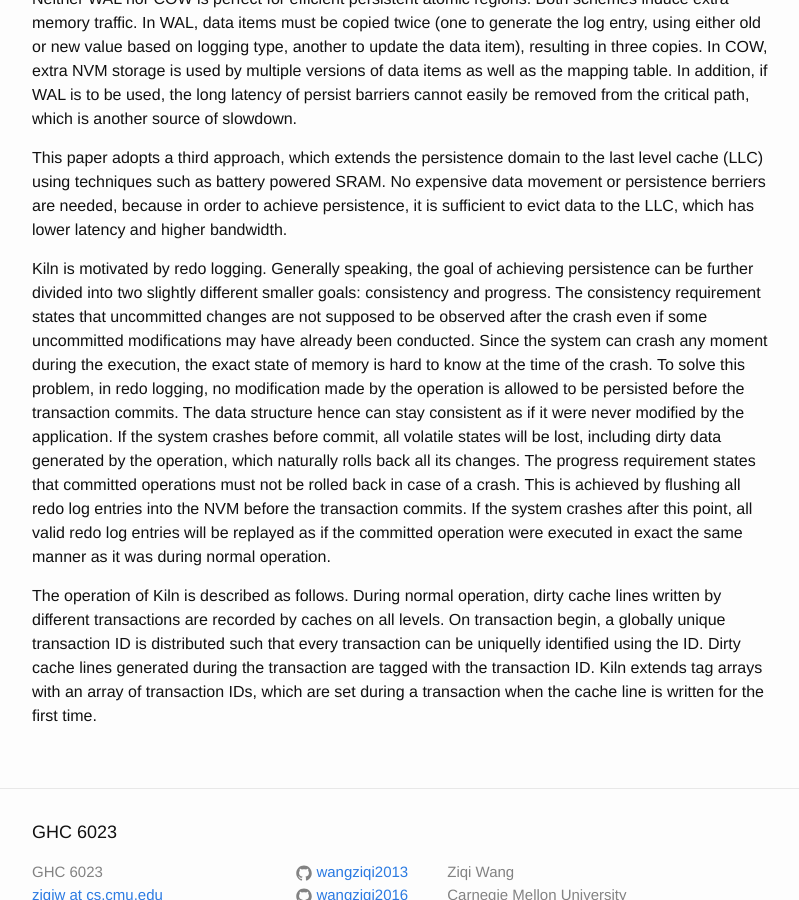
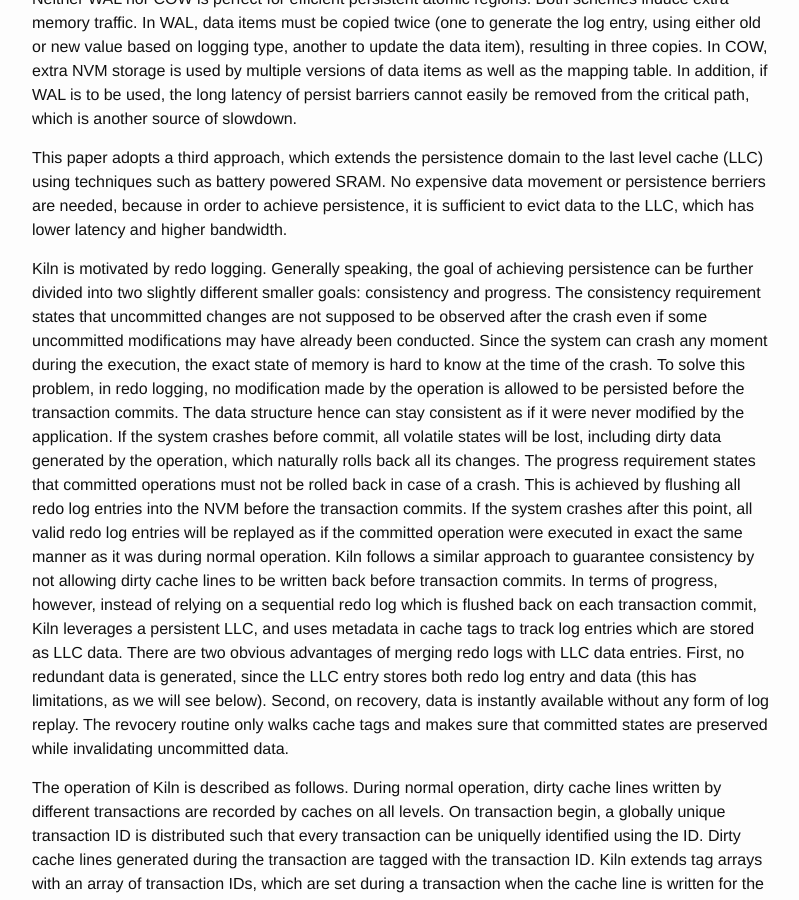
Before and after one commit to wangziqi2013/wangziqi2013.github.io, a Jekyll site: the page built from _posts/2019-02-20-kiln.markdown, in a window 1280 px wide and 900 px high, scrolled down 802 px. Shown: the whole window, without its empty margins (238-1037 px from the left). Built offline with Jekyll 4.4.1, drawn with Linux system fonts in a browser that asks for light colours.

Commit message:
Adding design overview

```diff
--- a/_posts/2019-02-20-kiln.markdown
+++ b/_posts/2019-02-20-kiln.markdown
@@ -34,12 +34,20 @@ persistence, it is sufficient to evict data to the LLC, which has lower latency
 Kiln is motivated by redo logging. Generally speaking, the goal of achieving persistence can be further divided into two
 slightly different smaller goals: consistency and progress. The consistency requirement states that uncommitted changes are
 not supposed to be observed after the crash even if some uncommitted modifications may have already been conducted. Since
-the system can crash any moment during the execution, the exact state of memory is hard to know at the time of the crash. To solve this problem, in redo logging, no modification made by the operation is allowed to be persisted before the transaction commits. The data structure hence can stay consistent
-as if it were never modified by the application. If the system crashes before commit, all volatile states will be lost,
-including dirty data generated by the operation, which naturally rolls back all its changes. The progress requirement states
-that committed operations must not be rolled back in case of a crash. This is achieved by flushing all redo log entries
-into the NVM before the transaction commits. If the system crashes after this point, all valid redo log entries will be
-replayed as if the committed operation were executed in exact the same manner as it was during normal operation.
+the system can crash any moment during the execution, the exact state of memory is hard to know at the time of the crash.
+To solve this problem, in redo logging, no modification made by the operation is allowed to be persisted before the transaction
+commits. The data structure hence can stay consistent as if it were never modified by the application. If the system crashes
+before commit, all volatile states will be lost, including dirty data generated by the operation, which naturally rolls
+back all its changes. The progress requirement states that committed operations must not be rolled back in case of a crash.
+This is achieved by flushing all redo log entries into the NVM before the transaction commits. If the system crashes after
+this point, all valid redo log entries will be replayed as if the committed operation were executed in exact the same manner
+as it was during normal operation. Kiln follows a similar approach to guarantee consistency by not allowing dirty cache
+lines to be written back before transaction commits. In terms of progress, however, instead of relying on a sequential
+redo log which is flushed back on each transaction commit, Kiln leverages a persistent LLC, and uses metadata in cache tags
+to track log entries which are stored as LLC data. There are two obvious advantages of merging redo logs with LLC data entries.
+First, no redundant data is generated, since the LLC entry stores both redo log entry and data (this has limitations, as we
+will see below). Second, on recovery, data is instantly available without any form of log replay. The revocery routine only
+walks cache tags and makes sure that committed states are preserved while invalidating uncommitted data.
 
 The operation of Kiln is described as follows. During normal operation, dirty cache lines written by different transactions
 are recorded by caches on all levels. On transaction begin, a globally unique transaction ID is distributed such that
```
